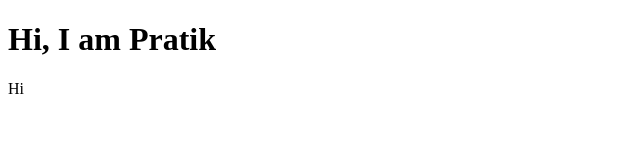
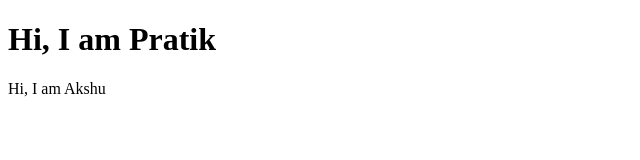
Before and after one commit to Pratik-Revankar/demo, a plain HTML site: page index.html in a window 1280 px wide. Shown: the full height of the page, 0-640 px from the left. Drawn offline with Linux system fonts and the light colour scheme.

Commit message:
Update index.html

```diff
--- a/index.html
+++ b/index.html
@@ -9,6 +9,6 @@
 </head>
 <body>
     <h1>Hi, I am Pratik</h1>
-    <p>Hi</p>
+    <p>Hi, I am Akshu</p>
 </body>
 </html>
```
